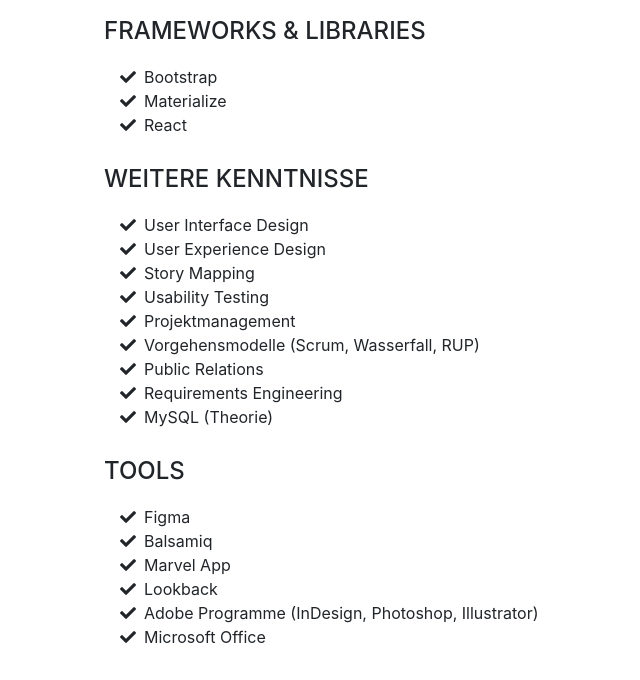
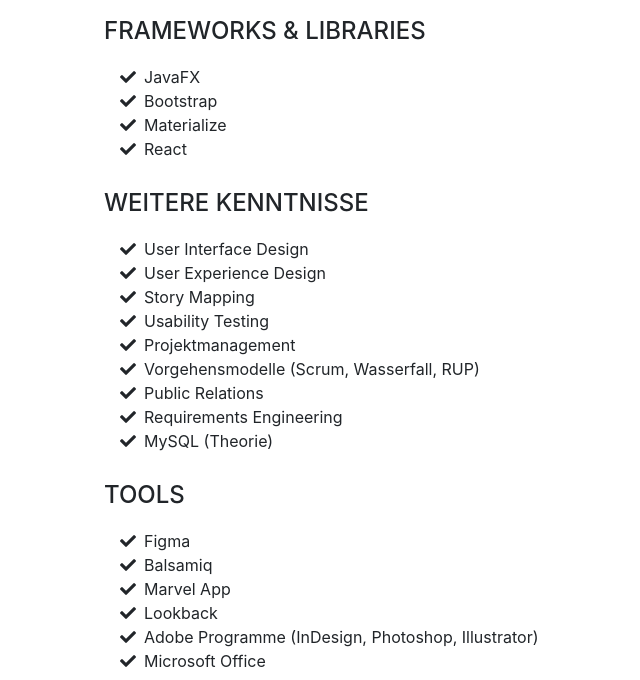
Before and after one commit to irinaterribilini/irinaterribilini, a website with bundled scripts: page index.html in a window 1280 px wide. Shown: the part 3225-3905 px from the top of the page, without its empty margins (216-856 px from the left). Built offline with nearby package versions, Linux system fonts and the light colour scheme; a web font is replaced by a local one.

Commit message:
added javafx

```diff
--- a/index.html
+++ b/index.html
@@ -333,6 +333,10 @@
             <ul class="fa-ul mb-0">
                 <li>
                     <i class="fa-li fa fa-check"></i>
+                    JavaFX
+                </li>
+                <li>
+                    <i class="fa-li fa fa-check"></i>
                     Bootstrap
                 </li>
                 <li>
```
